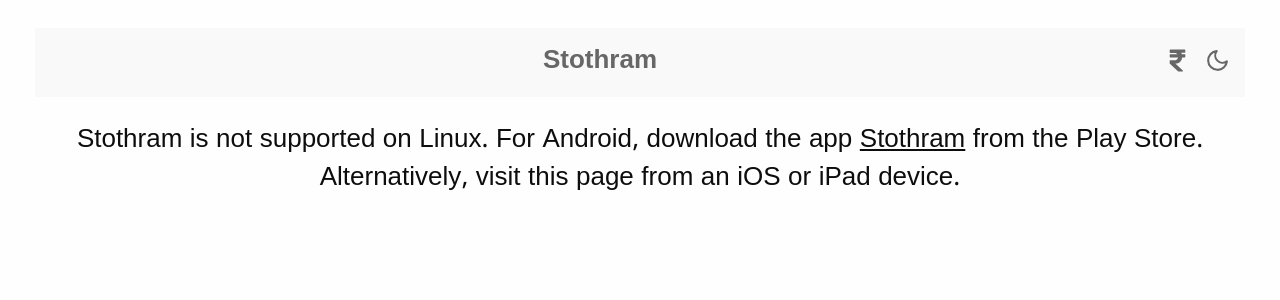
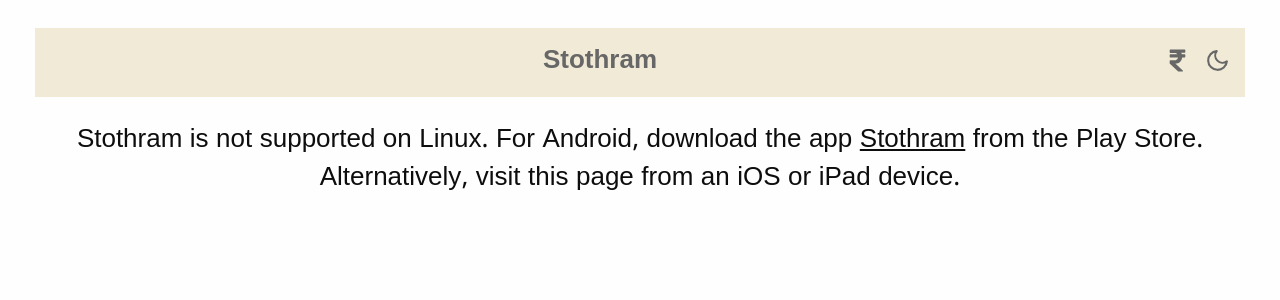
Before and after one commit to Jayanthbm/stothram-ios, a React (Vite) app: page /reader in a window 1280 px wide. Shown: the top 300 px of the page. Built offline with nearby package versions, Linux system fonts and the light colour scheme.

Commit message:
minor css changes

```diff
--- a/src/App.css
+++ b/src/App.css
@@ -122,7 +122,7 @@
   appearance: none;
   height: 10px;
   border-radius: 10px;
-  background: #d3d3d3;
+  background: var(--slider-color);
   outline: none;
   opacity: 0.5;
   -webkit-transition: opacity 0.2s;
@@ -140,7 +140,7 @@
   width: 20px;
   height: 20px;
   border-radius: 50%;
-  background: var(--slider-color);
+  background: var(--text-color);
   cursor: pointer;
 }
 
@@ -148,7 +148,7 @@
   width: 20px;
   height: 20px;
   border-radius: 50%;
-  background: var(--slider-color);
+  background: var(--text-color);
   cursor: pointer;
 }
 
@@ -159,6 +159,7 @@
   margin-bottom: 15px;
   padding-bottom: 10px;
   padding-top: 10px;
+  margin-left: 10px;
 }
 
 .line {
--- a/src/components/appHeader.jsx
+++ b/src/components/appHeader.jsx
@@ -16,7 +16,7 @@
   UPI_LOGO,
 } from "../constants.jsx";
 import { ThemeContext } from "../context/themeContext.jsx";
-import { getItem, getJSON, isInternetConnected } from "../utils/dataUtils.jsx";
+import { getItem, getJSON, getOSInfo, isInternetConnected } from "../utils/dataUtils.jsx";
 
 const AppHeader = ({ title, backAction, settingsAction, toggleView }) => {
   const { darkmode, viewType, toggleViewType, darkSwitch, toggleDarkMode } =
@@ -33,15 +33,22 @@
   }, []);
 
   const handleShowDialog = () => {
+    const os = getOSInfo();
+    if(os === "iOS" || os === "Android") {
       if (!isInternetConnected()) {
         alert("Please connect to the internet");
         return;
       }
       if (upiId === "") {
-      alert('Coming soon!');
+        alert("Coming soon!");
         return;
       }
       setShowDialog(true);
+    } else {
+      alert("Not supported on " + os);
+      return;
+    }
+
   };
 
   const handleCloseDialog = () => {
--- a/src/index.css
+++ b/src/index.css
@@ -3,10 +3,10 @@
 :root {
   --background-color: #fefefe;
   --text-color: #0d0d0d;
-  --header-color: #f9f9f9;
+  --header-color: #f0ead6;
   --header-text-color: #676767;
   --border-color: #cdcdcd;
-  --slider-color:#171717;
+  --slider-color:#f0ead6;
   --modal-background:#ececec;
 
 }
@@ -15,9 +15,9 @@
   --background-color: #171717;
   --text-color: #f9f9f9;
   --border-color: #b8b6ab;
-  --header-color: #262626;
+  --header-color: #3b3b3b;
   --header-text-color: #cdcdcd;
-  --slider-color:#f9f9f9;
+  --slider-color:#f0ead6;
   --modal-background: #262626;
 }
 
```
Lines whose indentation alone changed are shown as unchanged.
